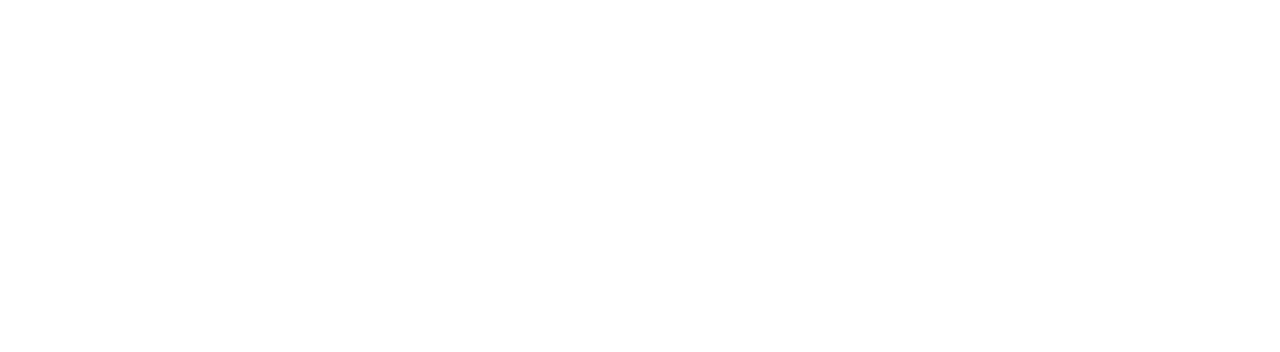
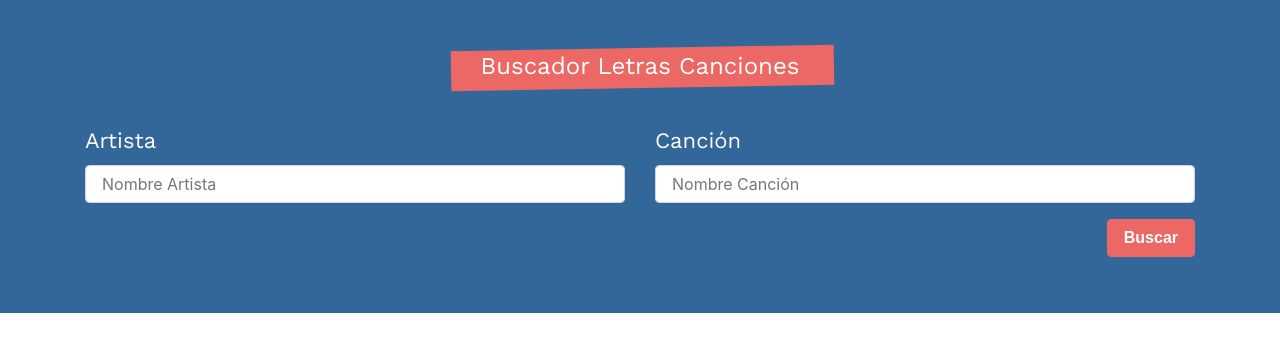
Before and after one commit to genarogg/sonletras, a React (Create React App) app: page / in a window 1280 px wide. Shown: the top 352 px of the page. Built offline with nearby package versions, Linux system fonts and the light colour scheme; a web font is replaced by a local one.

Commit message:
Leyendo los valores del Formulario

```diff
--- a/src/App.js
+++ b/src/App.js
@@ -11,7 +11,7 @@ function App(){
 
   return (
     <Fragment>
-
+      <Fromulario/>
     </Fragment>
   )
 }
--- a/src/components/Formulario.js
+++ b/src/components/Formulario.js
@@ -1,6 +1,20 @@
 import React, { useState } from "react";
 
 function Formulario() {
+
+    const [ busqueda, agregarBusqueda ] = useState({
+        artista: "",
+        cancion: ""
+    })
+
+    /* Funcion para actualizar el state de los inputs */
+
+    const actualizarState = e => {
+        agregarBusqueda({
+            ...busqueda,
+            [e.target.name] : e.target.value
+        })
+    }
   return (
     <div className="bg-info">
       <div className="container">
@@ -17,6 +31,7 @@ function Formulario() {
                       className="form-control"
                       name="artista"
                       placeholder="Nombre Artista"
+                      onChange={actualizarState}
                       required
                     />
                   </div>
@@ -29,6 +44,7 @@ function Formulario() {
                       className="form-control"
                       name="cancion"
                       placeholder="Nombre Canción"
+                      onChange={actualizarState}
                       required
                     />
                   </div>
```
